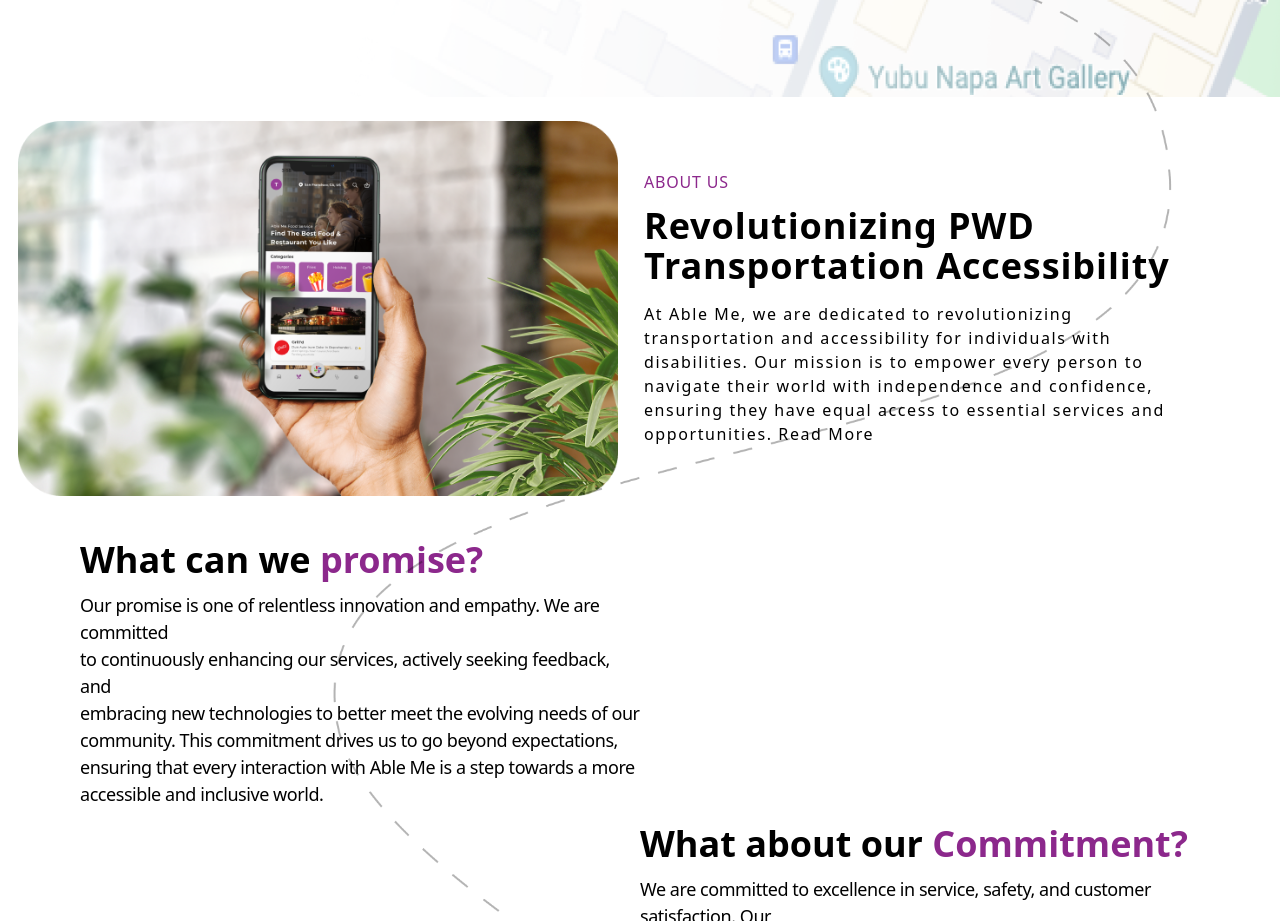
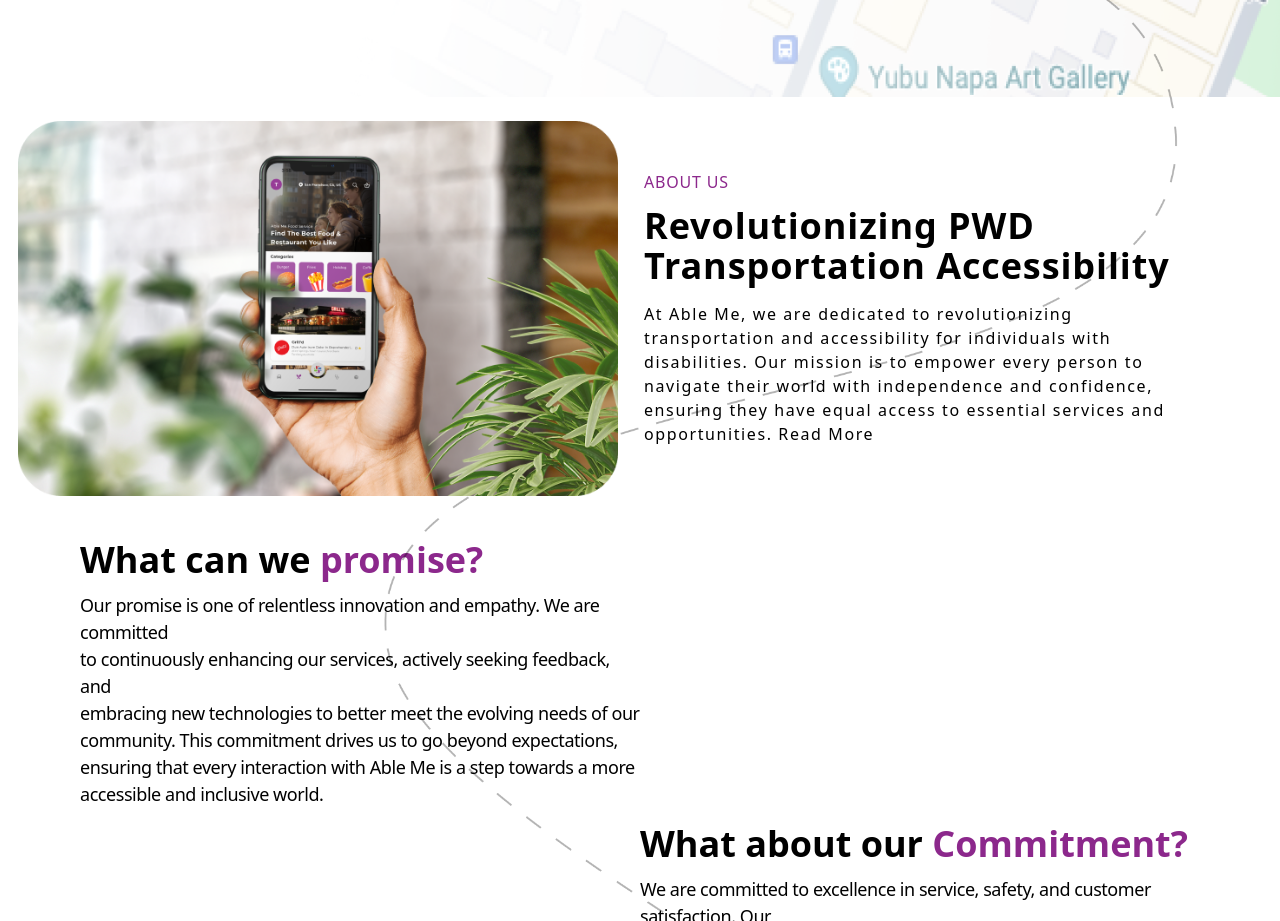
Before and after one commit to alnaughty/able-me-front, a Nuxt app: page / in a window 1280 px wide. Shown: the part 780-1701 px from the top of the page. Built offline with nearby package versions, Linux system fonts and the light colour scheme.

Commit message:
fix footer

```diff
--- a/components/BFooter.vue
+++ b/components/BFooter.vue
@@ -1,5 +1,5 @@
 <template>
-  <div class="bg-purple md:h-[230px] lg:h-[321px] md:pt-5 lg:pt-10">
+  <div class="bg-purple md:h-[230px] lg:h-[200px] md:pt-5 lg:pt-10">
     <img class="md:pl-5 lg:pl-10 md:w-[250px]" src="/f_logo.png"/>
     <div class="grid grid-cols-3 place-items-center md:gap-50 lg:gap-80">
 
--- a/components/Section2.vue
+++ b/components/Section2.vue
@@ -1,6 +1,6 @@
 <template>
   <div class="grid grid-cols-2 place-items-center gap-2 py-6">
-    <img class="md:w-[370px] lg:w-[600px]" src="/image1.png"/>
+    <img class="md:w-[370px] lg:w-[600px] !z-10" src="/image1.png"/>
     <div class="pr-20">
       <p class="font-medium text-purple md:mb-0 lg:mb-3 tracking-wider">ABOUT US</p>
       <p class="md:text-xl lg:text-4xl font-extrabold leading-10 md:mb-1 lg:mb-4 tracking-wide">Revolutionizing PWD <br> Transportation Accessibility</p>
--- a/layouts/default.vue
+++ b/layouts/default.vue
@@ -1,6 +1,6 @@
 <template>
   <div>
-    <img class="absolute top-40 right-0 !z-0" src="/sline.png" width="74%"/>
+    <img class="absolute top-40 right-0 !z-0 md:w-[85%] lg:w-[70%]" src="/sline.png" />
     <ClientOnly>
       <b-header/>
       <section-1/>
```
